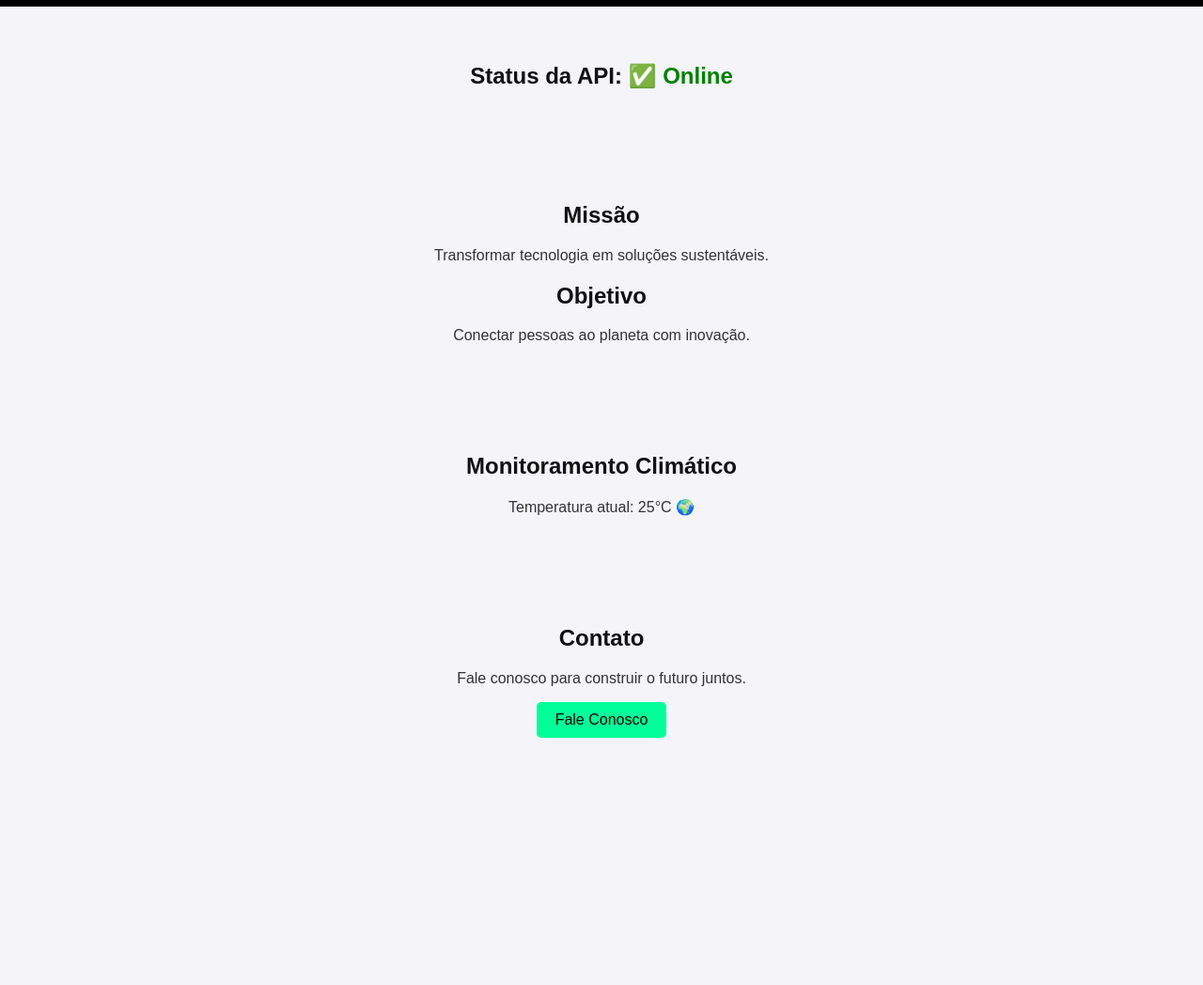
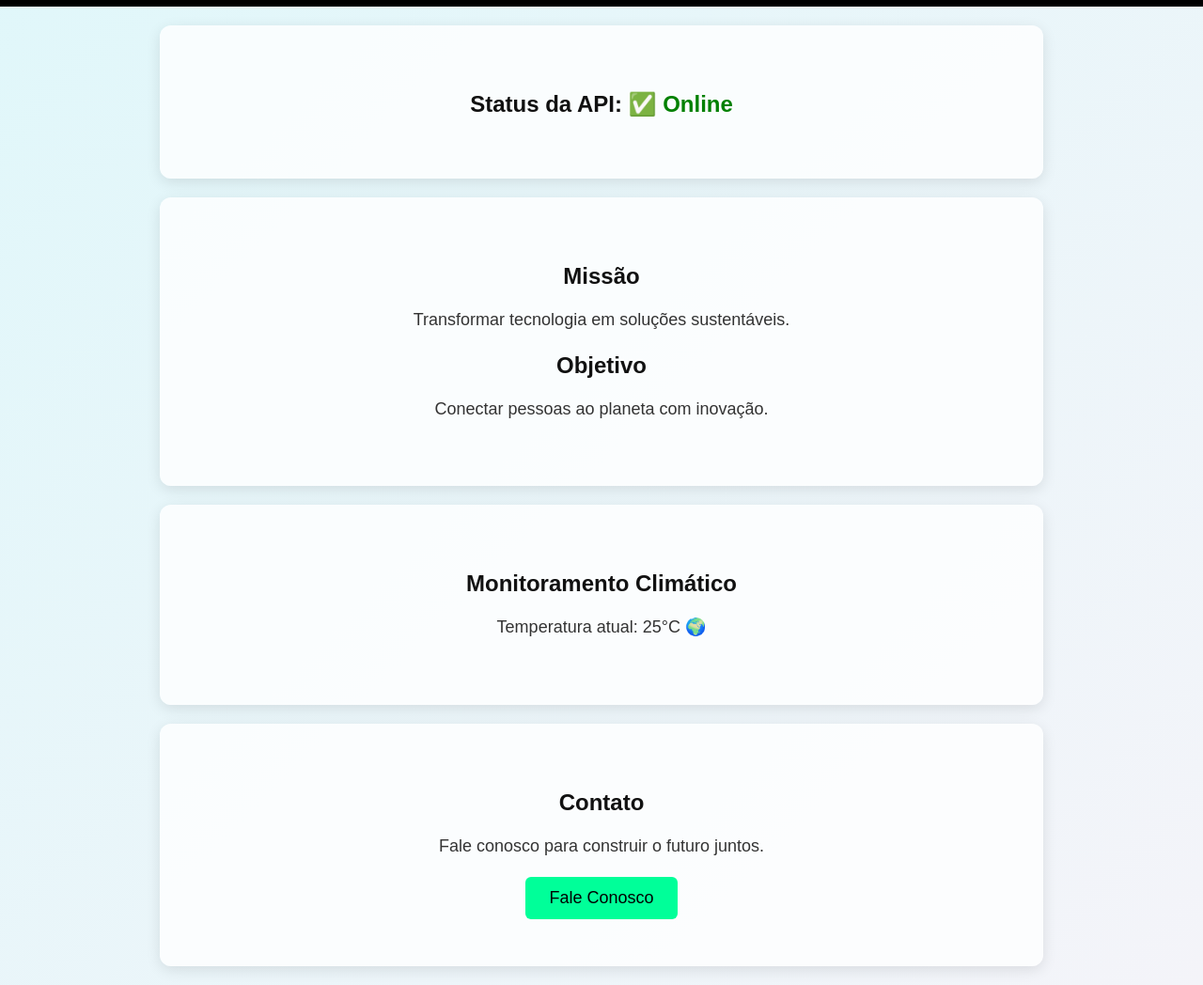
Before and after one commit to Jardellope/neuro_earth-frontend, a plain HTML site: page index.html in a window 1280 px wide. Shown: the part 53-1101 px from the top of the page at 94% size. Before the commit the page ends 878 px from the top, so only its background shows below. Drawn offline with Linux system fonts and the light colour scheme.

Commit message:
Atualizar o style.css

```diff
--- a/style.css
+++ b/style.css
@@ -2,9 +2,10 @@
 body {
   margin: 0;
   font-family: Arial, sans-serif;
-  background-color: #f4f4f9;
+  background: linear-gradient(135deg, #e0f7fa, #f4f4f9);
   color: #333;
   text-align: center;
+  min-height: 100vh;
 }
 
 /* Navbar */
@@ -42,31 +43,45 @@ body {
 }
 
 .nav-links a:hover {
-  color: #0f0;
+  color: #00ff99;
 }
 
 /* Seções */
 section {
-  padding: 40px 20px;
+  padding: 50px 20px;
+  background: rgba(255, 255, 255, 0.8);
+  margin: 20px auto;
+  max-width: 900px;
+  border-radius: 12px;
+  box-shadow: 0 4px 15px rgba(0,0,0,0.1);
 }
 
 h2 {
   color: #111;
+  margin-bottom: 15px;
+}
+
+p {
+  font-size: 18px;
+  line-height: 1.6;
 }
 
 #status {
   font-weight: bold;
 }
 
+/* Botão */
 .btn {
   background: #00ff99;
   border: none;
-  padding: 10px 20px;
-  font-size: 16px;
-  border-radius: 5px;
+  padding: 12px 25px;
+  font-size: 18px;
+  border-radius: 6px;
   cursor: pointer;
+  transition: all 0.3s ease;
 }
 
 .btn:hover {
   background: #00cc77;
+  transform: scale(1.05);
 }
```
